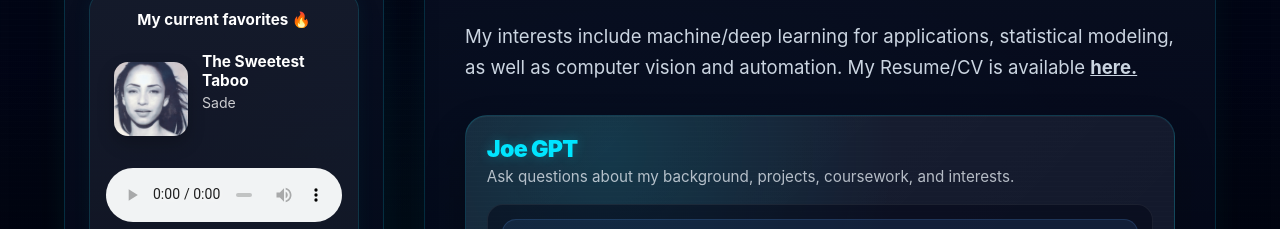
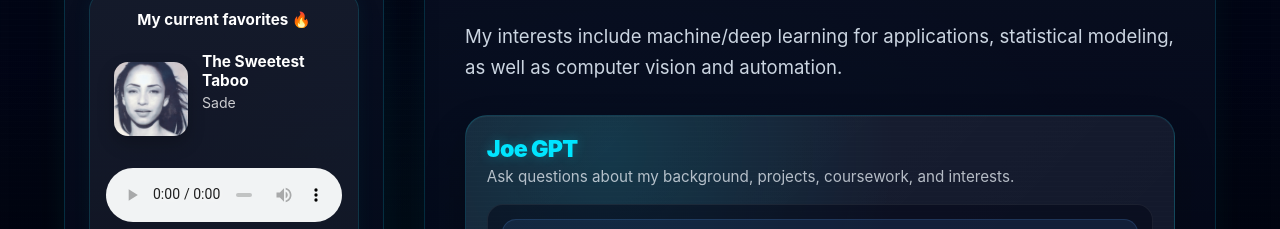
Before and after one commit to joebowen/joebowen.github.io, a website: page index.html in a window 1280 px wide. Shown: the part 563-792 px from the top of the page. Drawn offline with nearby package versions, Linux system fonts and the light colour scheme; no server answers.

Commit message:
no resume

```diff
--- a/index.html
+++ b/index.html
@@ -1803,9 +1803,8 @@
 
           <p class="muted" style="margin-top: 1.5rem;">
             My interests include machine/deep learning for applications, statistical modeling,
-            as well as computer vision and automation. My
-            Resume/CV is available <a href="JoeBowen_Resume.pdf" target="_blank" rel="noopener noreferrer">
-              <strong><u>here.</u></strong>
+            as well as computer vision and automation.
+
             </a>
           </p>
 
```
Also changed, not shown: 1 other file.
